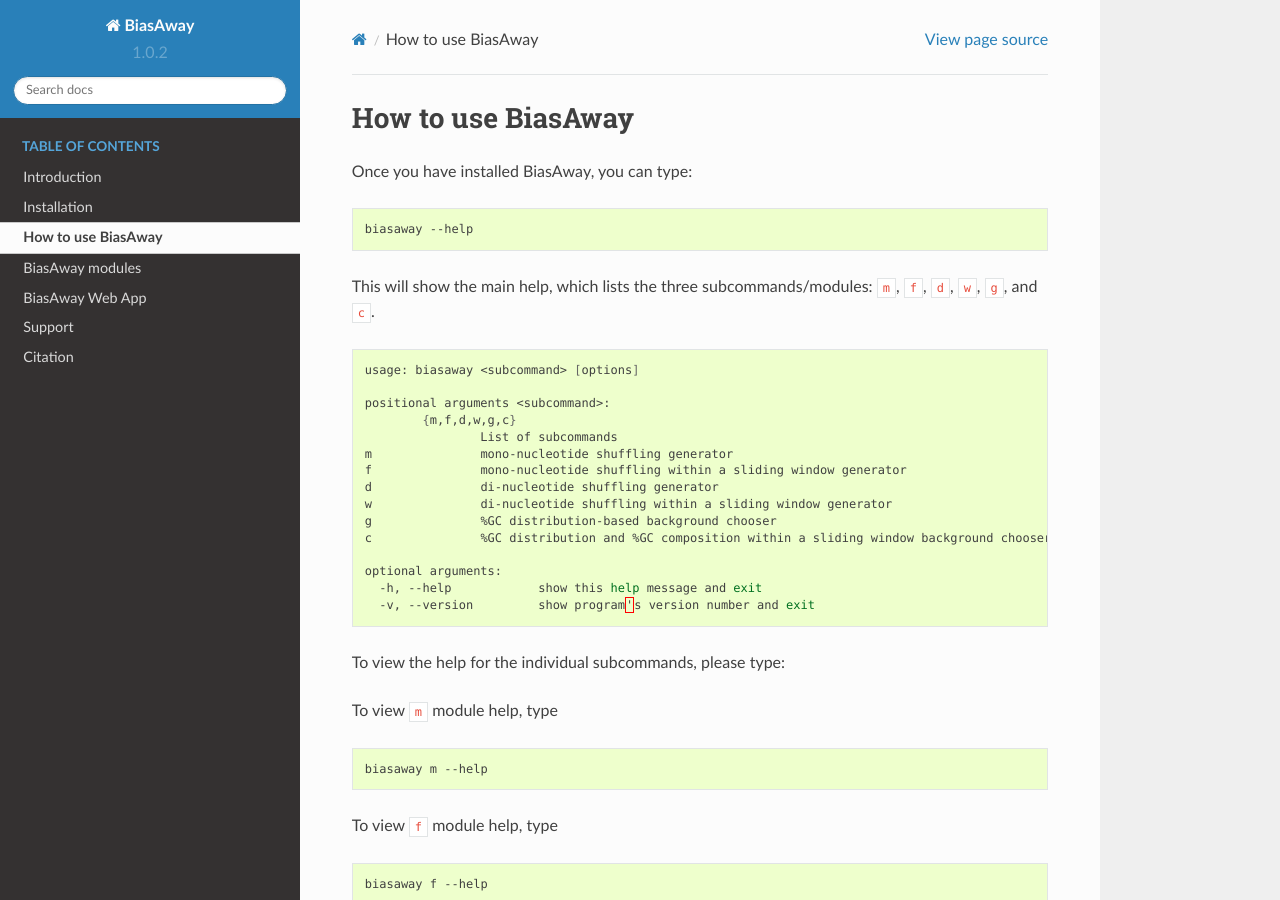
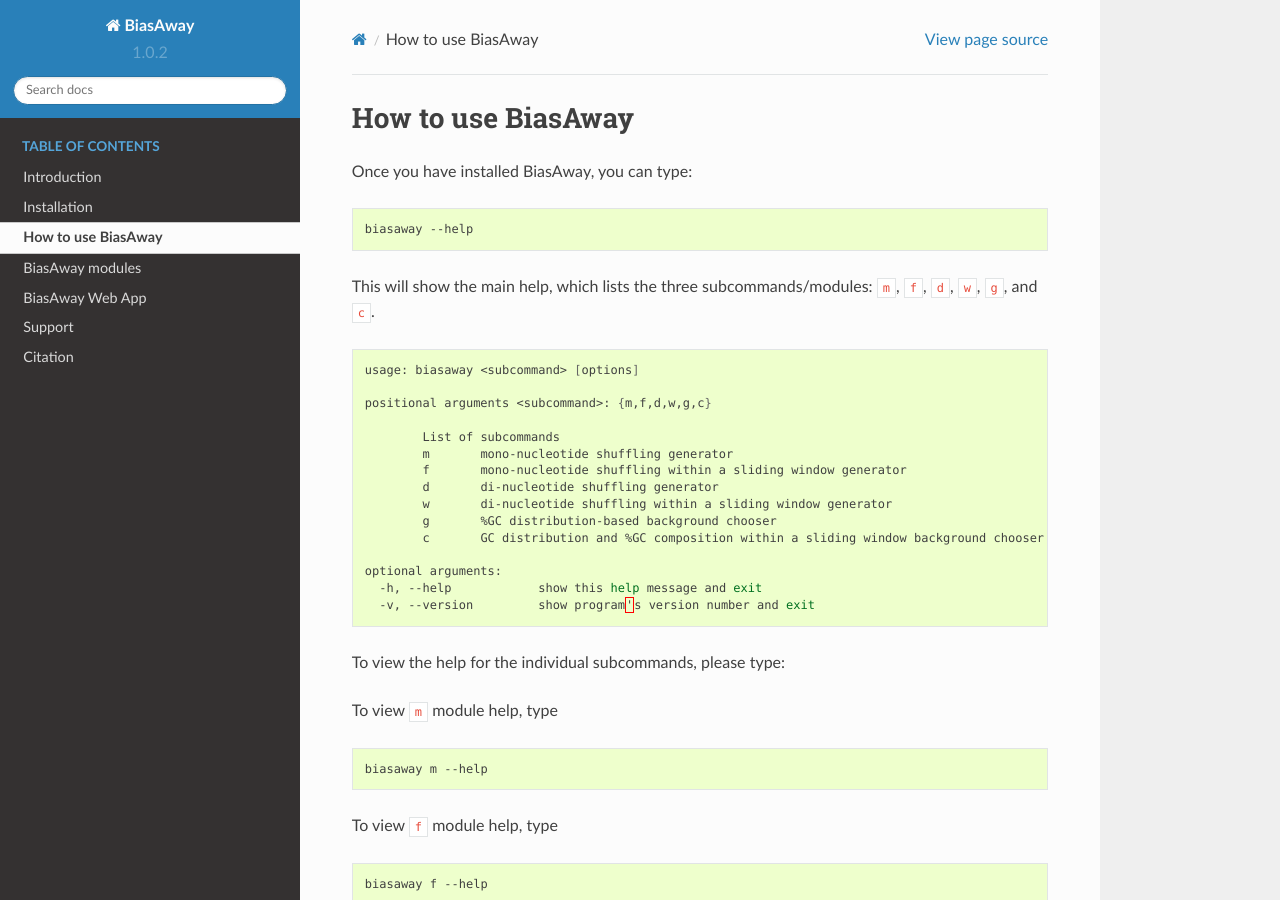
Before and after one commit to asntech/biasaway, a Sphinx documentation site: the page built from docs/how_to_use.rst, in a window 1280 px wide and 900 px high. Built offline with Sphinx 7.4.7 and the Read the Docs theme 2.0.0, drawn with Linux system fonts in a browser that asks for light colours.

Commit message:
updated docs

```diff
--- a/docs/how_to_use.rst
+++ b/docs/how_to_use.rst
@@ -14,15 +14,15 @@
 
 	usage: biasaway <subcommand> [options]
 
-	positional arguments <subcommand>:
-		{m,f,d,w,g,c}
-			List of subcommands
-	m		mono-nucleotide shuffling generator
-	f		mono-nucleotide shuffling within a sliding window generator
-    	d		di-nucleotide shuffling generator
-    	w		di-nucleotide shuffling within a sliding window generator
-    	g		%GC distribution-based background chooser
-    	c		%GC distribution and %GC composition within a sliding window background chooser
+	positional arguments <subcommand>: {m,f,d,w,g,c}
+
+		List of subcommands
+		m 	mono-nucleotide shuffling generator
+		f 	mono-nucleotide shuffling within a sliding window generator
+		d 	di-nucleotide shuffling generator
+		w 	di-nucleotide shuffling within a sliding window generator
+		g 	%GC distribution-based background chooser
+		c 	GC distribution and %GC composition within a sliding window background chooser
 
 	optional arguments:
 	  -h, --help            show this help message and exit
```
Also changed, not shown: docs/modules.rst (+20 -11 lines).
